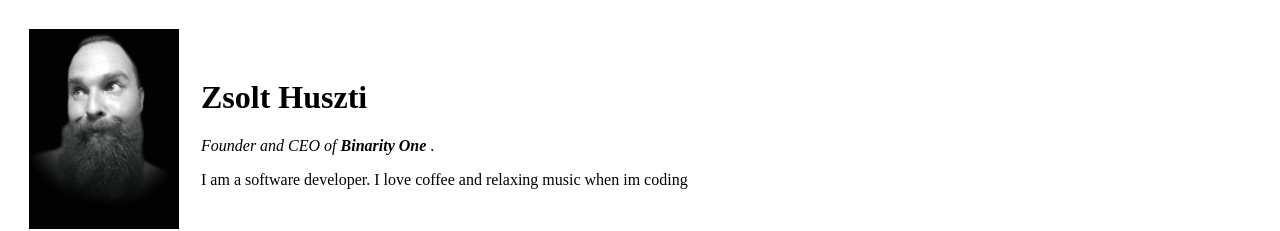
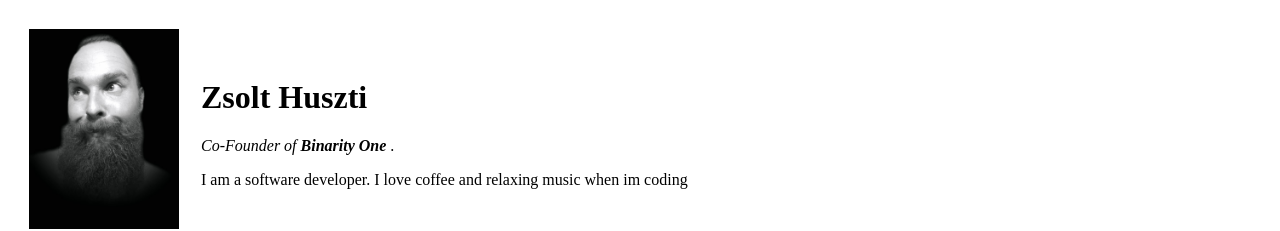
Before and after one commit to husztizsolt87/cv, a plain HTML site: page index.html in a window 1280 px wide. Shown: the top 231 px of the page. Drawn offline with Linux system fonts and the light colour scheme.

Commit message:
Update index.html

```diff
--- a/index.html
+++ b/index.html
@@ -13,7 +13,7 @@
       <td>
         <h1>Zsolt Huszti</h1>
         <p>
-          <em>Founder and CEO of <strong>Binarity One</strong>
+          <em>Co-Founder of <strong>Binarity One</strong>
           </em>.
         </p>
         <p>I am a software developer. I love coffee and relaxing music when im
```
